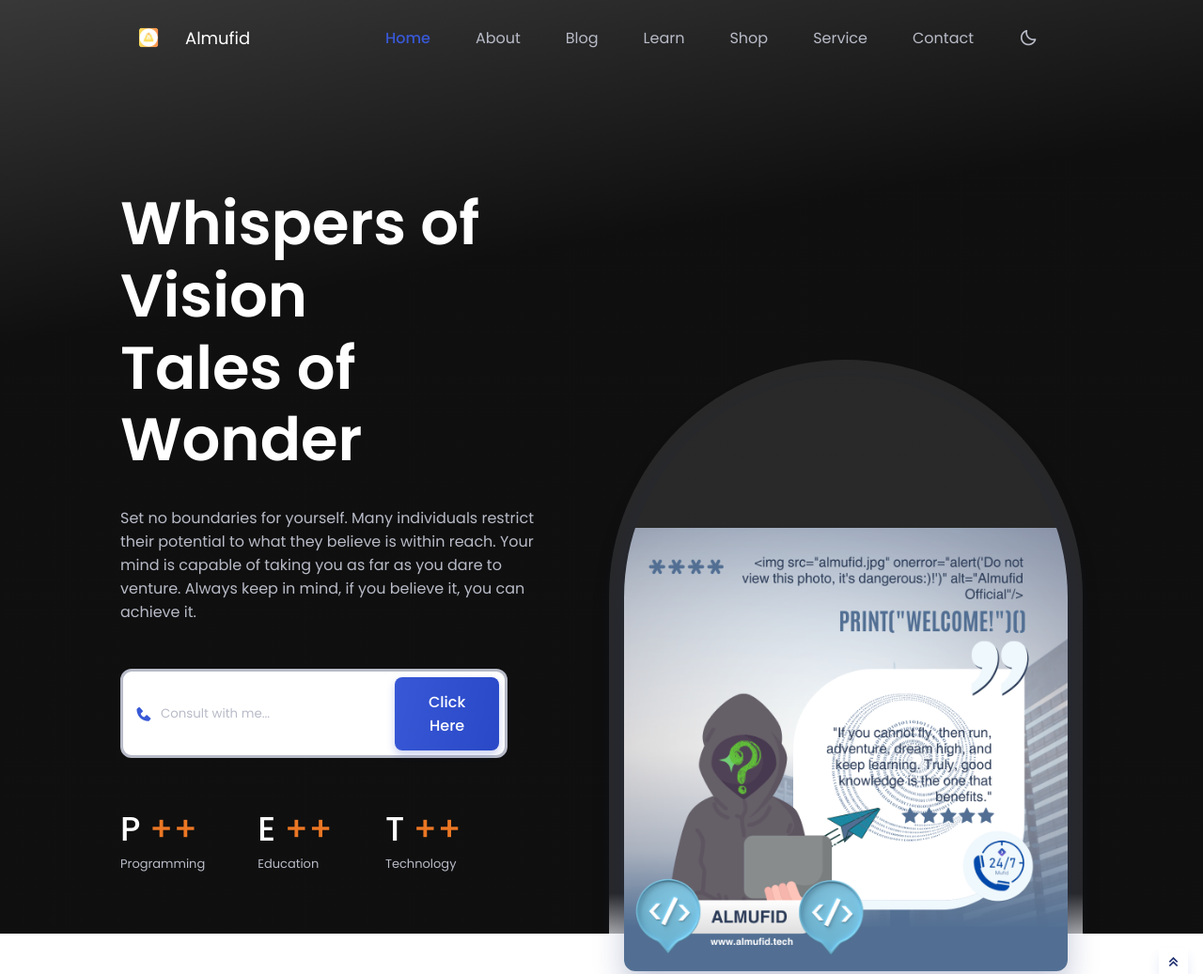
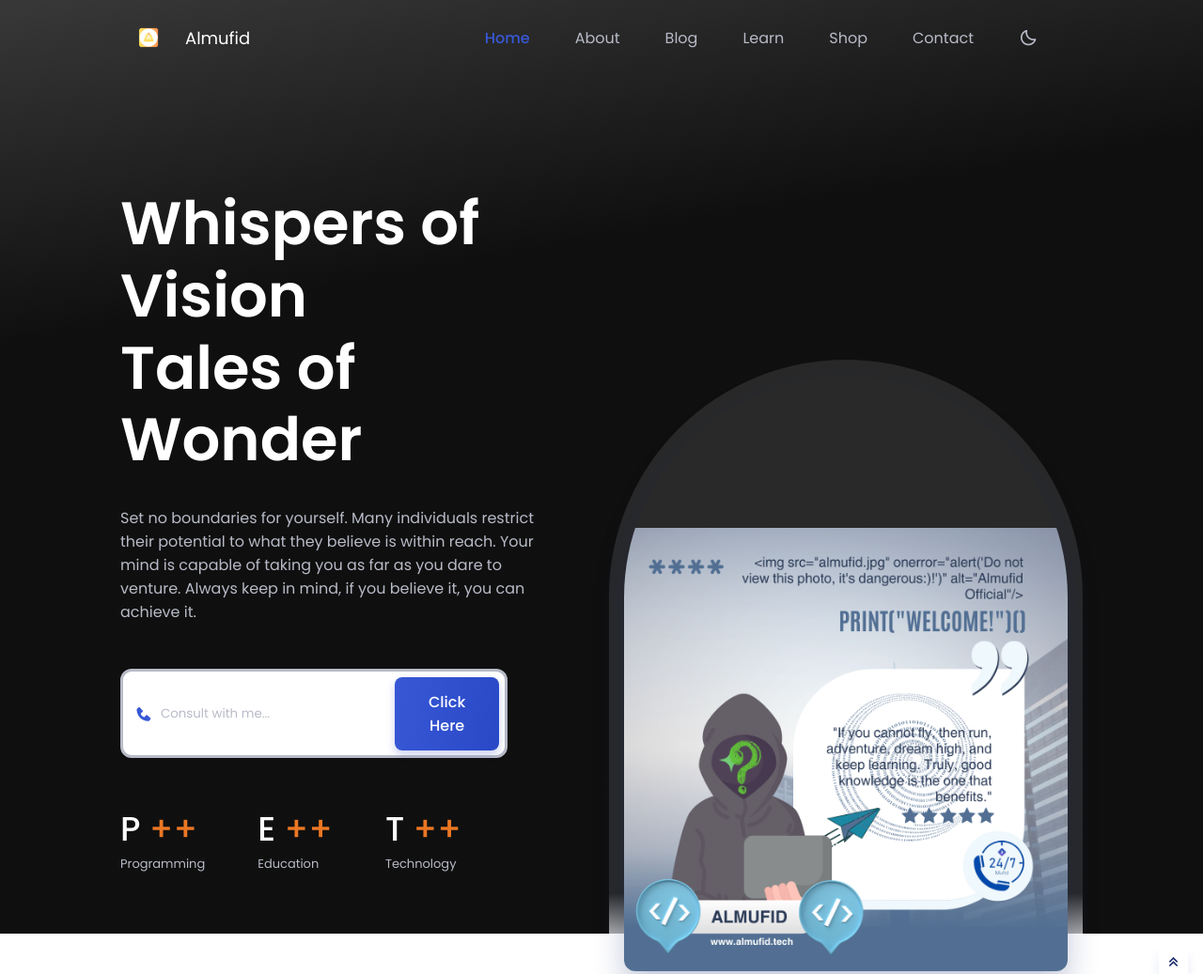
Before and after one commit to themufid/almufid.portfolio, a website: page index.html in a window 1280 px wide. Shown: the top 1037 px of the page at 94% size. Drawn offline with nearby package versions, Linux system fonts and the light colour scheme.

Commit message:
DeleteServiceButton

```diff
--- a/index.html
+++ b/index.html
@@ -58,13 +58,6 @@
                         <a href="https://almufid.shop" class="nav__link">
                             <i class='bx bxl-shopify'></i>
                             <span>Shop</span>
-                        </a>
-                    </li>
-
-                    <li class="nav__item">
-                        <a href="/services" class="nav__link">
-                            <i class='bx bxs-bug-alt'></i>
-                            <span>Service</span>
                         </a>
                     </li>
 
```
